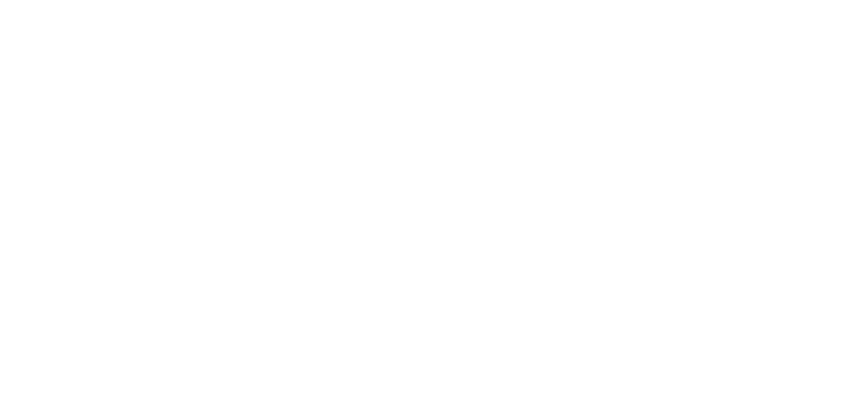
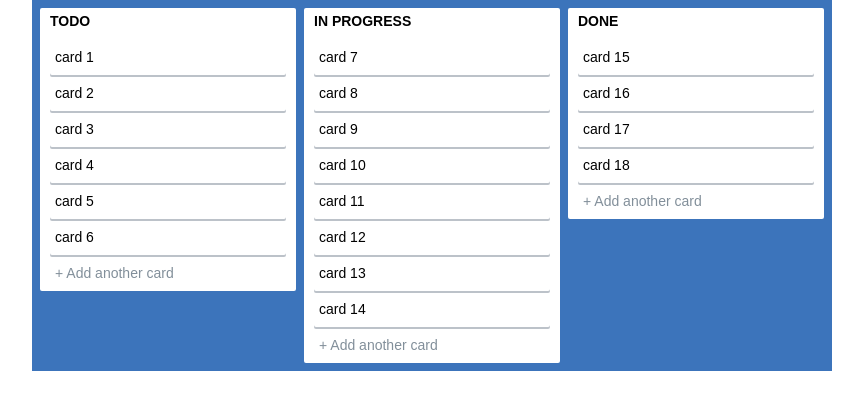
Before and after one commit to Turovae/ahj-dnd-trello, a website built with webpack: page src/index.html in a window 1280 px wide. Shown: the whole page, without its empty margins (208-1071 px from the left). Built offline with nearby package versions, Linux system fonts and the light colour scheme.

Commit message:
add markup

```diff
--- a/src/css/style.css
+++ b/src/css/style.css
@@ -0,0 +1,52 @@
+* {
+  margin: 0;
+  padding: 0;
+  box-sizing: border-box;
+  font-size: 14px;
+  font-family: Arial, Helvetica, sans-serif;
+}
+
+ul {
+  list-style: none;
+}
+
+.board {
+  display: flex;
+  max-width: 800px;
+  margin: auto;
+  background-color: #3c74bb;
+  padding: 4px;
+  align-items: flex-start;
+}
+
+.column {
+  flex: 1;
+  background-color: #fff;
+  margin: 4px;
+  padding: 5px 10px;
+  border: none;
+  border-radius: 2px;
+}
+
+.column-header {
+  text-transform: uppercase;
+  font-size: 1rem;
+  margin-bottom: 10px;
+}
+
+.card {
+  padding: 10px 5px;
+  border-radius: 2px;
+  box-shadow: 0 2px #bcc2c9;
+}
+
+.column-footer {
+  margin-top: 5px;
+}
+
+.add-card {
+  display: block;
+  padding: 5px;
+  text-decoration: none;
+  color: #828f9a;
+}
--- a/src/index.html
+++ b/src/index.html
@@ -7,6 +7,49 @@
   <title>Document</title>
 </head>
 <body>
-
+  <div class="board">
+    <div class="column todo">
+      <h2 class="column-header">Todo</h2>
+      <ul class="column-list cards">
+        <li class="card">card 1</li>
+        <li class="card">card 2</li>
+        <li class="card">card 3</li>
+        <li class="card">card 4</li>
+        <li class="card">card 5</li>
+        <li class="card">card 6</li>
+      </ul>
+      <div class="column-footer">
+        <a href="#" class="add-card">+ Add another card</a>
+      </div>
+    </div>
+    <div class="column progress">
+      <h2 class="column-header">In progress</h2>
+      <ul class="column-list cards">
+        <li class="card">card 7</li>
+        <li class="card">card 8</li>
+        <li class="card">card 9</li>
+        <li class="card">card 10</li>
+        <li class="card">card 11</li>
+        <li class="card">card 12</li>
+        <li class="card">card 13</li>
+        <li class="card">card 14</li>
+      </ul>
+      <div class="column-footer">
+        <a href="#" class="add-card">+ Add another card</a>
+      </div>
+    </div>
+    <div class="column done">
+      <h2 class="column-header">Done</h2>
+      <ul class="column-list cards">
+        <li class="card">card 15</li>
+        <li class="card">card 16</li>
+        <li class="card">card 17</li>
+        <li class="card">card 18</li>
+      </ul>
+      <div class="column-footer">
+        <a href="#" class="add-card">+ Add another card</a>
+      </div>
+    </div>
+  </div>
 </body>
 </html>
```
